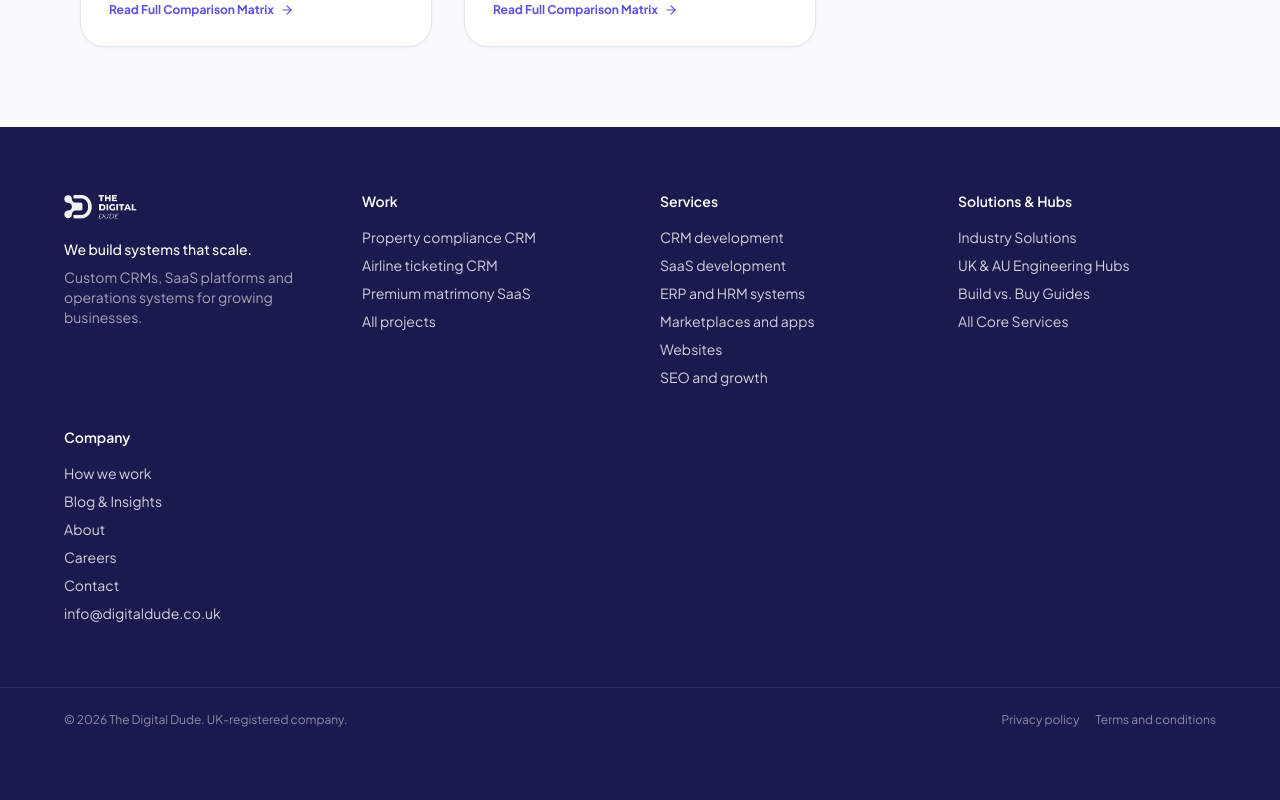
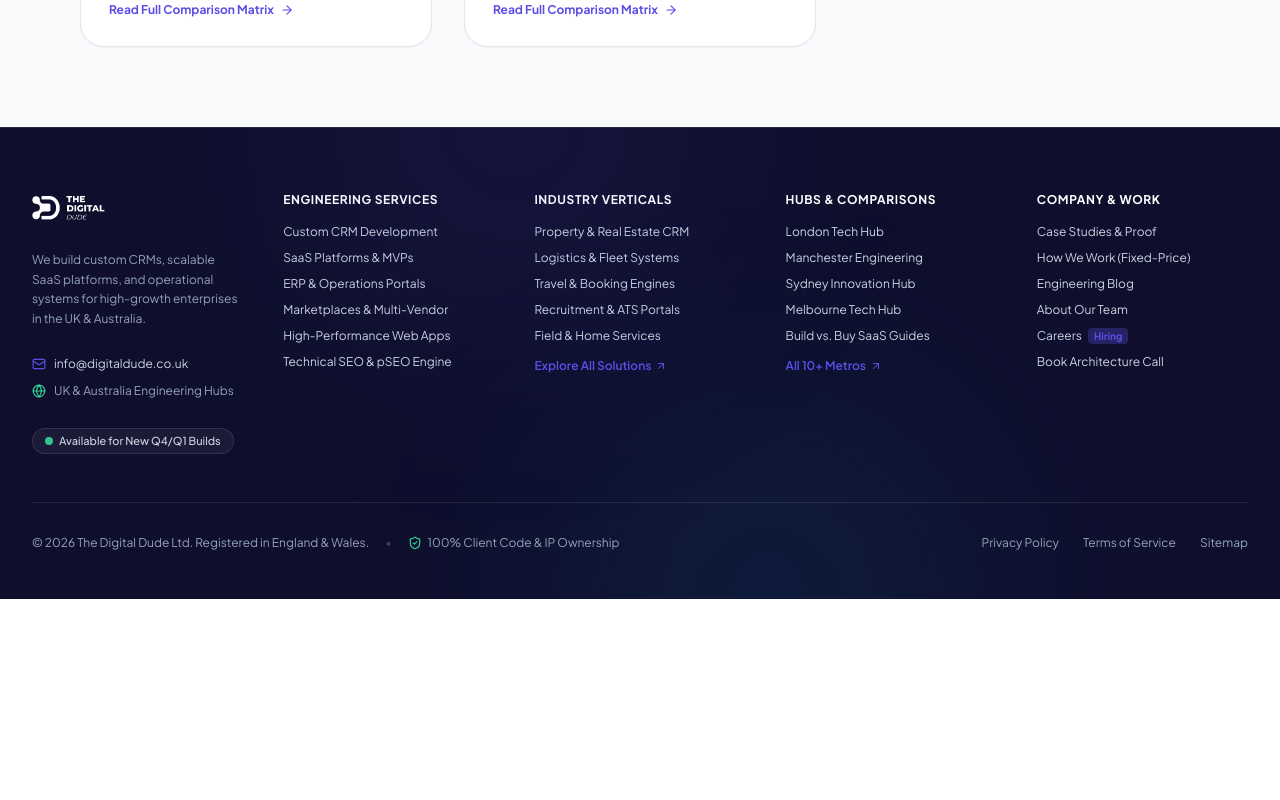
Before and after one commit to The-Digital-Dude/digitaldude, a Next.js app: page /compare in a window 1280 px wide. Shown: the part 1160-1960 px from the top of the page. After the commit the page ends 1759 px from the top, so only its background shows below. Built offline with nearby package versions, Linux system fonts and the light colour scheme; no server answers.

Commit message:
fix(footer): eliminate duplicate footers on programmatic pages and modernize footer layout into a clean balanced 5-column design

```diff
--- a/app/compare/[slug]/page.tsx
+++ b/app/compare/[slug]/page.tsx
@@ -1,8 +1,6 @@
 import type { Metadata } from "next";
 import { notFound } from "next/navigation";
 import Link from "next/link";
-import { Header } from "@/components/Header";
-import { Footer } from "@/components/Footer";
 import { pseoComparisons } from "@/lib/pseo/data/comparisons";
 import { getPseoPage } from "@/lib/pseo/engine";
 import { PseoBreadcrumbs } from "@/components/pseo/PseoBreadcrumbs";
@@ -78,7 +76,6 @@
   return (
     <>
       <PseoJsonLd page={page} />
-      <Header />
       <main className="min-h-screen bg-slate-50 pt-28 pb-20">
         <div className="container mx-auto px-4 max-w-5xl">
           <PseoBreadcrumbs items={page.breadcrumbs} />
@@ -260,7 +257,6 @@
           <PseoBookingCta serviceName={`Software Alternative to ${page.competitorName}`} />
         </div>
       </main>
-      <Footer />
     </>
   );
 }
--- a/app/compare/page.tsx
+++ b/app/compare/page.tsx
@@ -1,7 +1,5 @@
 import type { Metadata } from "next";
 import Link from "next/link";
-import { Header } from "@/components/Header";
-import { Footer } from "@/components/Footer";
 import { pseoComparisons } from "@/lib/pseo/data/comparisons";
 import { Scale, ArrowRight, ShieldCheck, CheckCircle2, TrendingDown } from "lucide-react";
 import { SITE_URL } from "@/lib/utils";
@@ -16,9 +14,7 @@
 
 export default function CompareIndexPage() {
   return (
-    <>
-      <Header />
-      <main className="min-h-screen bg-slate-50 pt-28 pb-20">
+    <main className="min-h-screen bg-slate-50 pt-28 pb-20">
         <section className="container mx-auto px-4 max-w-6xl">
           <div className="text-center max-w-3xl mx-auto space-y-4">
             <div className="inline-flex items-center gap-2 rounded-full bg-accent-primary/10 px-4 py-1.5 text-xs font-semibold text-accent-primary">
@@ -76,7 +72,5 @@
           </div>
         </section>
       </main>
-      <Footer />
-    </>
   );
 }
--- a/app/locations/[city]/[service]/page.tsx
+++ b/app/locations/[city]/[service]/page.tsx
@@ -1,8 +1,6 @@
 import type { Metadata } from "next";
 import { notFound } from "next/navigation";
 import Link from "next/link";
-import { Header } from "@/components/Header";
-import { Footer } from "@/components/Footer";
 import { pseoLocations } from "@/lib/pseo/data/locations";
 import { pseoServices } from "@/lib/pseo/data/services";
 import { getPseoPage, getAllCodePseoPages } from "@/lib/pseo/engine";
@@ -87,7 +85,6 @@
   return (
     <>
       <PseoJsonLd page={page} />
-      <Header />
       <main className="min-h-screen bg-slate-50 pt-28 pb-20">
         <div className="container mx-auto px-4 max-w-5xl">
           {/* Breadcrumbs */}
@@ -258,7 +255,6 @@
           />
         </div>
       </main>
-      <Footer />
     </>
   );
 }
--- a/app/solutions/[industry]/[service]/page.tsx
+++ b/app/solutions/[industry]/[service]/page.tsx
@@ -1,8 +1,6 @@
 import type { Metadata } from "next";
 import { notFound } from "next/navigation";
 import Link from "next/link";
-import { Header } from "@/components/Header";
-import { Footer } from "@/components/Footer";
 import { pseoIndustries } from "@/lib/pseo/data/industries";
 import { pseoServices } from "@/lib/pseo/data/services";
 import { getPseoPage } from "@/lib/pseo/engine";
@@ -87,7 +85,6 @@
   return (
     <>
       <PseoJsonLd page={page} />
-      <Header />
       <main className="min-h-screen bg-slate-50 pt-28 pb-20">
         <div className="container mx-auto px-4 max-w-5xl">
           <PseoBreadcrumbs items={page.breadcrumbs} />
@@ -265,7 +262,6 @@
           <PseoBookingCta serviceName={`${page.serviceName} for ${page.industryName}`} />
         </div>
       </main>
-      <Footer />
     </>
   );
 }
--- a/components/Footer.tsx
+++ b/components/Footer.tsx
@@ -3,157 +3,249 @@
 import { usePathname } from "next/navigation";
 import Link from "next/link";
 import Image from "next/image";
-import { caseStudies } from "@/lib/content/caseStudies";
+import { ArrowUpRight, ShieldCheck, Sparkles, MapPin, Mail, Globe, CheckCircle2 } from "lucide-react";
 
 export function Footer() {
   const pathname = usePathname();
 
-  if (pathname?.startsWith("/admin") || pathname?.startsWith("/proposals/") || pathname?.startsWith("/rep") || pathname?.startsWith("/portal")) {
+  // Hide on admin, proposal, rep, and client portal routes
+  if (
+    pathname?.startsWith("/admin") ||
+    pathname?.startsWith("/proposals/") ||
+    pathname?.startsWith("/rep") ||
+    pathname?.startsWith("/portal")
+  ) {
     return null;
   }
+
   return (
-    <footer className="bg-navy text-white/80">
-      <div className="mx-auto grid max-w-content gap-10 px-6 py-16 sm:grid-cols-2 lg:grid-cols-4">
-        <div>
+    <footer className="bg-[#0F0F2D] text-slate-300 border-t border-white/10 relative overflow-hidden">
+      {/* Background subtle glow effect */}
+      <div className="absolute top-0 left-1/4 h-96 w-96 -translate-y-1/2 rounded-full bg-[#5B4FE8]/10 blur-[120px] pointer-events-none" />
+      <div className="absolute bottom-0 right-1/4 h-96 w-96 translate-y-1/2 rounded-full bg-sky-500/10 blur-[120px] pointer-events-none" />
+
+      {/* Main Footer Grid */}
+      <div className="mx-auto max-w-7xl px-6 pt-16 pb-12 lg:px-8">
+        <div className="grid grid-cols-1 gap-10 md:grid-cols-2 lg:grid-cols-5">
+          {/* Column 1: Brand, Tagline & Direct Contact */}
+          <div className="space-y-5 lg:col-span-1">
+            <Link href="/" className="inline-block">
               <Image
                 src="/logo-full-white.png"
                 alt="The Digital Dude"
                 width={175}
                 height={32}
-            className="h-8 w-auto"
+                className="h-8 w-auto brightness-110"
               />
-          <p className="mt-4 text-sm font-medium text-white">We build systems that scale.</p>
-          <p className="mt-2 text-sm text-white/60">
-            Custom CRMs, SaaS platforms and operations systems for growing businesses.
+            </Link>
+            <p className="text-xs leading-relaxed text-slate-400">
+              We build custom CRMs, scalable SaaS platforms, and operational systems for high-growth enterprises in the UK & Australia.
             </p>
+
+            <div className="space-y-2 pt-2 text-xs">
+              <a
+                href="mailto:info@digitaldude.co.uk"
+                className="inline-flex items-center gap-2 text-slate-300 hover:text-white transition"
+              >
+                <Mail className="h-3.5 w-3.5 text-[#5B4FE8]" />
+                <span>info@digitaldude.co.uk</span>
+              </a>
+              <div className="flex items-center gap-2 text-slate-400">
+                <Globe className="h-3.5 w-3.5 text-emerald-400" />
+                <span>UK & Australia Engineering Hubs</span>
+              </div>
             </div>
 
+            <div className="pt-2">
+              <div className="inline-flex items-center gap-1.5 rounded-full bg-white/5 px-3 py-1 text-[11px] font-medium text-slate-300 border border-white/10">
+                <span className="h-2 w-2 rounded-full bg-emerald-400 animate-pulse" />
+                <span>Available for New Q4/Q1 Builds</span>
+              </div>
+            </div>
+          </div>
+
+          {/* Column 2: Core Engineering Services */}
           <div>
-          <h3 className="text-sm font-semibold text-white">Work</h3>
-          <ul className="mt-4 space-y-2 text-sm">
-            {caseStudies.slice(0, 3).map((c) => (
-              <li key={c.slug}>
-                <Link href={`/work/${c.slug}`} className="hover:text-white">
-                  {c.title}
+            <h3 className="text-xs font-bold uppercase tracking-wider text-white">
+              Engineering Services
+            </h3>
+            <ul className="mt-4 space-y-2.5 text-xs">
+              <li>
+                <Link href="/services/crm-development" className="hover:text-white transition inline-flex items-center gap-1">
+                  Custom CRM Development
                 </Link>
               </li>
-            ))}
               <li>
-              <Link href="/work" className="hover:text-white">
-                All projects
+                <Link href="/services/saas-development" className="hover:text-white transition inline-flex items-center gap-1">
+                  SaaS Platforms & MVPs
+                </Link>
+              </li>
+              <li>
+                <Link href="/services/erp-hrm-systems" className="hover:text-white transition inline-flex items-center gap-1">
+                  ERP & Operations Portals
+                </Link>
+              </li>
+              <li>
+                <Link href="/services/marketplace-development" className="hover:text-white transition inline-flex items-center gap-1">
+                  Marketplaces & Multi-Vendor
+                </Link>
+              </li>
+              <li>
+                <Link href="/services/website-development" className="hover:text-white transition inline-flex items-center gap-1">
+                  High-Performance Web Apps
+                </Link>
+              </li>
+              <li>
+                <Link href="/services/seo-growth" className="hover:text-white transition inline-flex items-center gap-1">
+                  Technical SEO & pSEO Engine
                 </Link>
               </li>
             </ul>
           </div>
 
+          {/* Column 3: Industry Solutions */}
           <div>
-          <h3 className="text-sm font-semibold text-white">Services</h3>
-          <ul className="mt-4 space-y-2 text-sm">
+            <h3 className="text-xs font-bold uppercase tracking-wider text-white">
+              Industry Verticals
+            </h3>
+            <ul className="mt-4 space-y-2.5 text-xs">
               <li>
-              <Link href="/services/crm-development" className="hover:text-white">
-                CRM development
+                <Link href="/solutions/property/crm-development" className="hover:text-white transition">
+                  Property & Real Estate CRM
                 </Link>
               </li>
               <li>
-              <Link href="/services/saas-development" className="hover:text-white">
-                SaaS development
+                <Link href="/solutions/logistics/erp-operations" className="hover:text-white transition">
+                  Logistics & Fleet Systems
                 </Link>
               </li>
               <li>
-              <Link href="/services/erp-hrm-systems" className="hover:text-white">
-                ERP and HRM systems
+                <Link href="/solutions/travel/marketplace-booking" className="hover:text-white transition">
+                  Travel & Booking Engines
                 </Link>
               </li>
               <li>
-              <Link href="/services/marketplace-development" className="hover:text-white">
-                Marketplaces and apps
+                <Link href="/solutions/recruitment/candidate-portal" className="hover:text-white transition">
+                  Recruitment & ATS Portals
                 </Link>
               </li>
               <li>
-              <Link href="/services/website-development" className="hover:text-white">
-                Websites
+                <Link href="/solutions/home-services/dispatch-management" className="hover:text-white transition">
+                  Field & Home Services
                 </Link>
               </li>
               <li>
-              <Link href="/services/seo-growth" className="hover:text-white">
-                SEO and growth
+                <Link href="/solutions" className="text-[#5B4FE8] hover:underline font-semibold inline-flex items-center gap-1 pt-1">
+                  Explore All Solutions
+                  <ArrowUpRight className="h-3 w-3" />
                 </Link>
               </li>
             </ul>
           </div>
 
+          {/* Column 4: Engineering Hubs & Comparisons */}
           <div>
-          <h3 className="text-sm font-semibold text-white">Solutions & Hubs</h3>
-          <ul className="mt-4 space-y-2 text-sm">
+            <h3 className="text-xs font-bold uppercase tracking-wider text-white">
+              Hubs & Comparisons
+            </h3>
+            <ul className="mt-4 space-y-2.5 text-xs">
               <li>
-              <Link href="/solutions" className="hover:text-white">
-                Industry Solutions
+                <Link href="/locations/london/crm-development" className="hover:text-white transition">
+                  London Tech Hub
                 </Link>
               </li>
               <li>
-              <Link href="/locations" className="hover:text-white">
-                UK & AU Engineering Hubs
+                <Link href="/locations/manchester/saas-development" className="hover:text-white transition">
+                  Manchester Engineering
                 </Link>
               </li>
               <li>
-              <Link href="/compare" className="hover:text-white">
-                Build vs. Buy Guides
+                <Link href="/locations/sydney/saas-development" className="hover:text-white transition">
+                  Sydney Innovation Hub
                 </Link>
               </li>
               <li>
-              <Link href="/services" className="hover:text-white">
-                All Core Services
+                <Link href="/locations/melbourne/crm-development" className="hover:text-white transition">
+                  Melbourne Tech Hub
+                </Link>
+              </li>
+              <li>
+                <Link href="/compare" className="hover:text-white transition">
+                  Build vs. Buy SaaS Guides
+                </Link>
+              </li>
+              <li>
+                <Link href="/locations" className="text-[#5B4FE8] hover:underline font-semibold inline-flex items-center gap-1 pt-1">
+                  All 10+ Metros
+                  <ArrowUpRight className="h-3 w-3" />
                 </Link>
               </li>
             </ul>
           </div>
 
+          {/* Column 5: Company & Resources */}
           <div>
-          <h3 className="text-sm font-semibold text-white">Company</h3>
-          <ul className="mt-4 space-y-2 text-sm">
+            <h3 className="text-xs font-bold uppercase tracking-wider text-white">
+              Company & Work
+            </h3>
+            <ul className="mt-4 space-y-2.5 text-xs">
               <li>
-              <Link href="/how-we-work" className="hover:text-white">
-                How we work
+                <Link href="/work" className="hover:text-white transition">
+                  Case Studies & Proof
                 </Link>
               </li>
               <li>
-              <Link href="/blog" className="hover:text-white">
-                Blog & Insights
+                <Link href="/how-we-work" className="hover:text-white transition">
+                  How We Work (Fixed-Price)
                 </Link>
               </li>
               <li>
-              <Link href="/about" className="hover:text-white">
-                About
+                <Link href="/blog" className="hover:text-white transition">
+                  Engineering Blog
                 </Link>
               </li>
               <li>
-              <Link href="/careers" className="hover:text-white">
-                Careers
+                <Link href="/about" className="hover:text-white transition">
+                  About Our Team
                 </Link>
               </li>
               <li>
-              <Link href="/contact" className="hover:text-white">
-                Contact
+                <Link href="/careers" className="hover:text-white transition inline-flex items-center gap-1.5">
+                  <span>Careers</span>
+                  <span className="rounded bg-[#5B4FE8]/30 px-1.5 py-0.2 text-[10px] font-bold text-[#5B4FE8]">
+                    Hiring
+                  </span>
                 </Link>
               </li>
               <li>
-              <a href="mailto:info@digitaldude.co.uk" className="hover:text-white">
-                info@digitaldude.co.uk
-              </a>
+                <Link href="/contact" className="hover:text-white transition">
+                  Book Architecture Call
+                </Link>
               </li>
             </ul>
           </div>
         </div>
 
-      <div className="border-t border-white/10">
-        <div className="mx-auto flex max-w-content flex-col gap-2 px-6 py-6 text-xs text-white/50 sm:flex-row sm:items-center sm:justify-between">
-          <p>&copy; {new Date().getFullYear()} The Digital Dude. UK-registered company.</p>
-          <div className="flex gap-4">
-            <Link href="/privacy" className="hover:text-white">
-              Privacy policy
+        {/* Bottom Sub-footer */}
+        <div className="mt-12 border-t border-white/10 pt-8 flex flex-col md:flex-row items-center justify-between gap-4 text-xs text-slate-400">
+          <div className="flex flex-wrap items-center gap-4">
+            <p>&copy; {new Date().getFullYear()} The Digital Dude Ltd. Registered in England & Wales.</p>
+            <span className="hidden md:inline text-white/20">•</span>
+            <div className="flex items-center gap-1.5 text-slate-400">
+              <ShieldCheck className="h-3.5 w-3.5 text-emerald-400" />
+              <span>100% Client Code & IP Ownership</span>
+            </div>
+          </div>
+
+          <div className="flex items-center gap-6">
+            <Link href="/privacy" className="hover:text-white transition">
+              Privacy Policy
             </Link>
-            <Link href="/terms" className="hover:text-white">
-              Terms and conditions
+            <Link href="/terms" className="hover:text-white transition">
+              Terms of Service
+            </Link>
+            <Link href="/sitemap.xml" target="_blank" className="hover:text-white transition">
+              Sitemap
             </Link>
           </div>
         </div>
```
Also changed, not shown: app/locations/page.tsx (+1 -7 lines), app/solutions/page.tsx (+1 -7 lines). Lines whose indentation alone changed are shown as unchanged.
